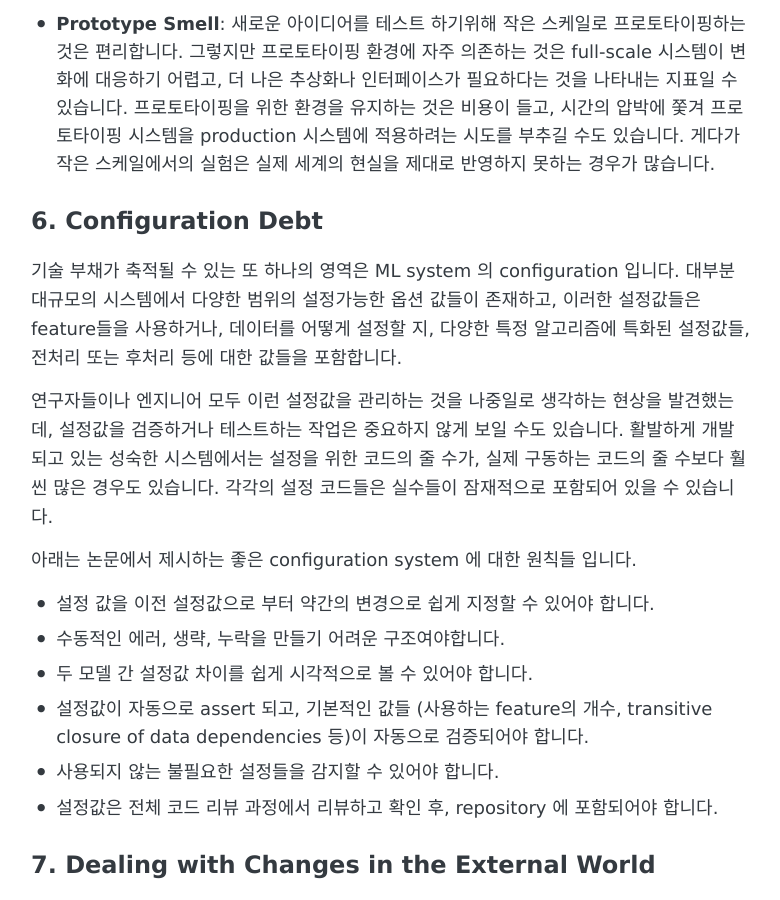
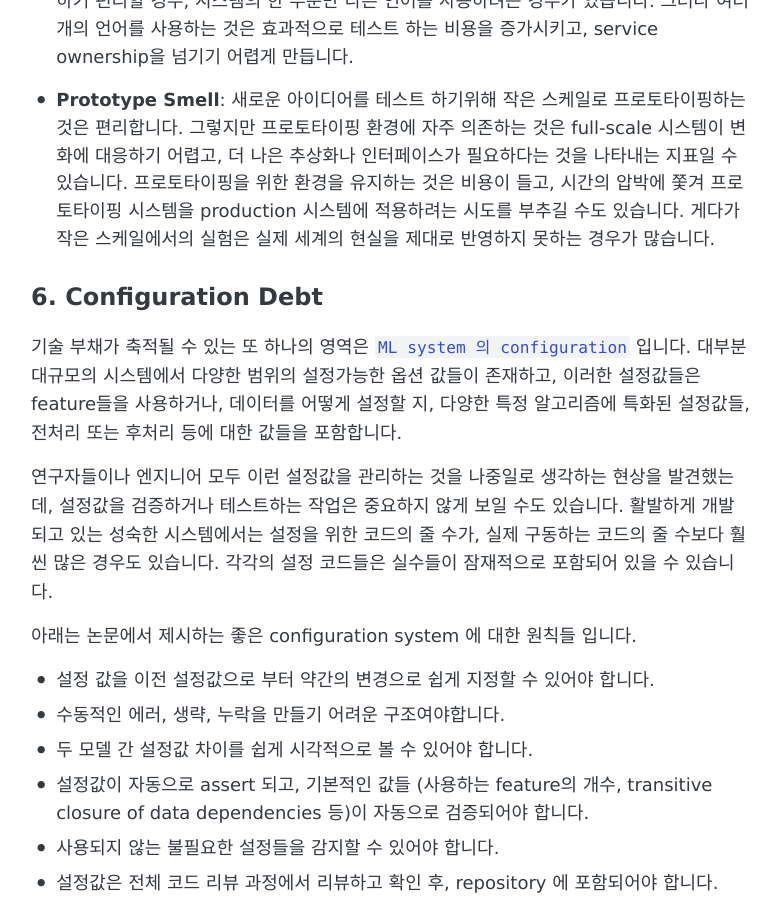
Before and after one commit to inahjeon/inahjeon.github.io, a Jekyll site: the page built from _posts/2020-02-16-technical-dept-in-ml-systms.md, in a window 1280 px wide and 900 px high, scrolled down 7501 px. Shown: the whole window, without its empty margins (249-1029 px from the left). Built offline with Jekyll 4.4.1, drawn with Linux system fonts in a browser that asks for light colours; some of the changed text lies outside the part shown.

Commit message:
Minor updates

```diff
--- a/_posts/2020-02-16-technical-dept-in-ml-systms.md
+++ b/_posts/2020-02-16-technical-dept-in-ml-systms.md
@@ -99,7 +99,7 @@ Live ML 시스템에서 한 가지 중요한 특성은 `시간이 흐름에 따
 
 - **Direct Feedback Loops**: 어떤 모델이 해당 모델에 사용할 미래의 학습 데이터를 선택하는데 직접적으로 영향을 끼질 수 있습니다. 이러한 문제는 supervised algorithm 에서 보통 bandit algorithm 을 통해 해결합니다.
 
-> 뭔말인지 모르겠음.
+> 뭔 말인지 모르겠음.
 
 - **Hidden Feedback Loops**: 직접적인 피드백 루프는 분석하기 어렵지만, 적어도 통계학적으로 해결책을 찾아볼 수는 있습니다. 더욱 더 어려운 케이스는 실세계에서 간접적으로 서로 영향을 주고 있는 시스템들에서 발생하는 숨어있는 피드백 루프입니다. 예를 들어 웹 페이지의 facet을 결정하는 두 시스템 (보여줄 제품을 선택하는 시스템과 제품에 관련된 리뷰를 선택하는 시스템) 에서 한 시스템에서의 개선 사항은 다른 시스템에 영향 (유저가 특정 제품을 더 많이/적게 클릭하는 등)을 끼칠 수 있습니다. 이러한 `숨은 피드백 루프가 완전히 독립된 시스템 사이에서 발생`한다는 사실을 유념해야 합니다.
 
@@ -153,7 +155,7 @@ Glue code 와 pipeline jungle 현상은 `research 와 engineering 의 역할이
 
 ## 6. Configuration Debt
 
-기술 부채가 축적될 수 있는 또 하나의 영역은 ML system 의 configuration 입니다. 대부분 대규모의 시스템에서 다양한 범위의 설정가능한 옵션 값들이 존재하고, 이러한 설정값들은 feature들을 사용하거나, 데이터를 어떻게 설정할 지, 다양한 특정 알고리즘에 특화된 설정값들, 전처리 또는 후처리 등에 대한 값들을 포함합니다.
+기술 부채가 축적될 수 있는 또 하나의 영역은 `ML system 의 configuration` 입니다. 대부분 대규모의 시스템에서 다양한 범위의 설정가능한 옵션 값들이 존재하고, 이러한 설정값들은 feature들을 사용하거나, 데이터를 어떻게 설정할 지, 다양한 특정 알고리즘에 특화된 설정값들, 전처리 또는 후처리 등에 대한 값들을 포함합니다.
 
 연구자들이나 엔지니어 모두 이런 설정값을 관리하는 것을 나중일로 생각하는 현상을 발견했는데, 설정값을 검증하거나 테스트하는 작업은 중요하지 않게 보일 수도 있습니다. 활발하게 개발되고 있는 성숙한 시스템에서는 설정을 위한 코드의 줄 수가, 실제 구동하는 코드의 줄 수보다 훨씬 많은 경우도 있습니다. 각각의 설정 코드들은 실수들이 잠재적으로 포함되어 있을 수 있습니다.
 
@@ -192,7 +194,7 @@ ML system에서 스팸 메일인지, 정상 메일인지 예측하여 표시하
 
 외부의 변화는 실시간으로 일어나기 때문에, 이에 대한 반응 또한 실시간으로 발생합니다. 사람이 직접 개입해서 대응하는 것이 보통이지만, 빠르게 해결되어야하는 문제에 대해서는 취약할 수 있습니다. 사람이 직접 개입하지 않고 자동으로 변화에 대해 대응할 수 있는 시스템을 만드는 것은 투자할만한 가치가 있습니다.
 
-> 그런 시스템을 만드는 게 가능한가? 단순한 조치는 취할 수 있을듯
+> 그런 시스템을 만드는 게 가능한가? 단순한 조치는 취할 수 있을 듯
 
 ## 8. Other Areas of ML-related Debt
 
```
Also changed, not shown: other parts of _posts/2020-02-16-technical-dept-in-ml-systms.md (+4 -2 lines).
